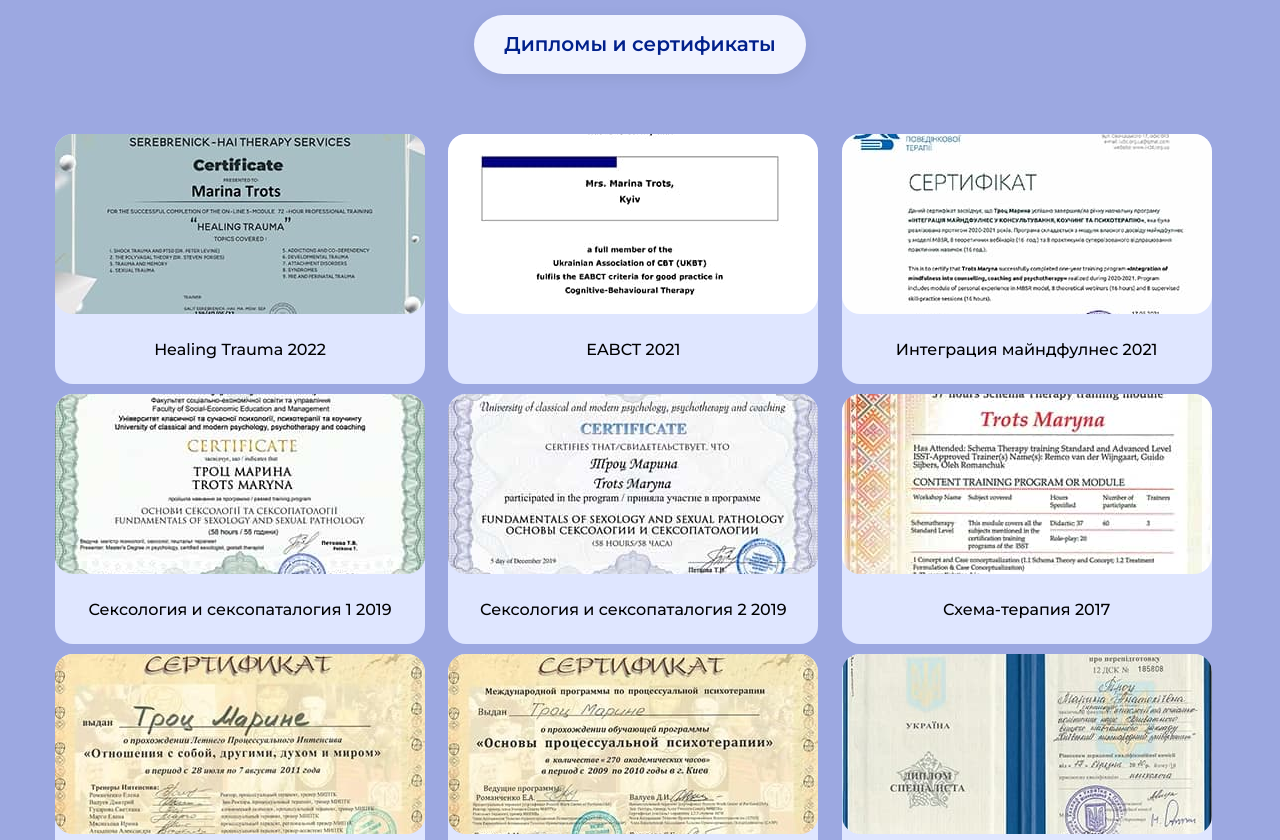
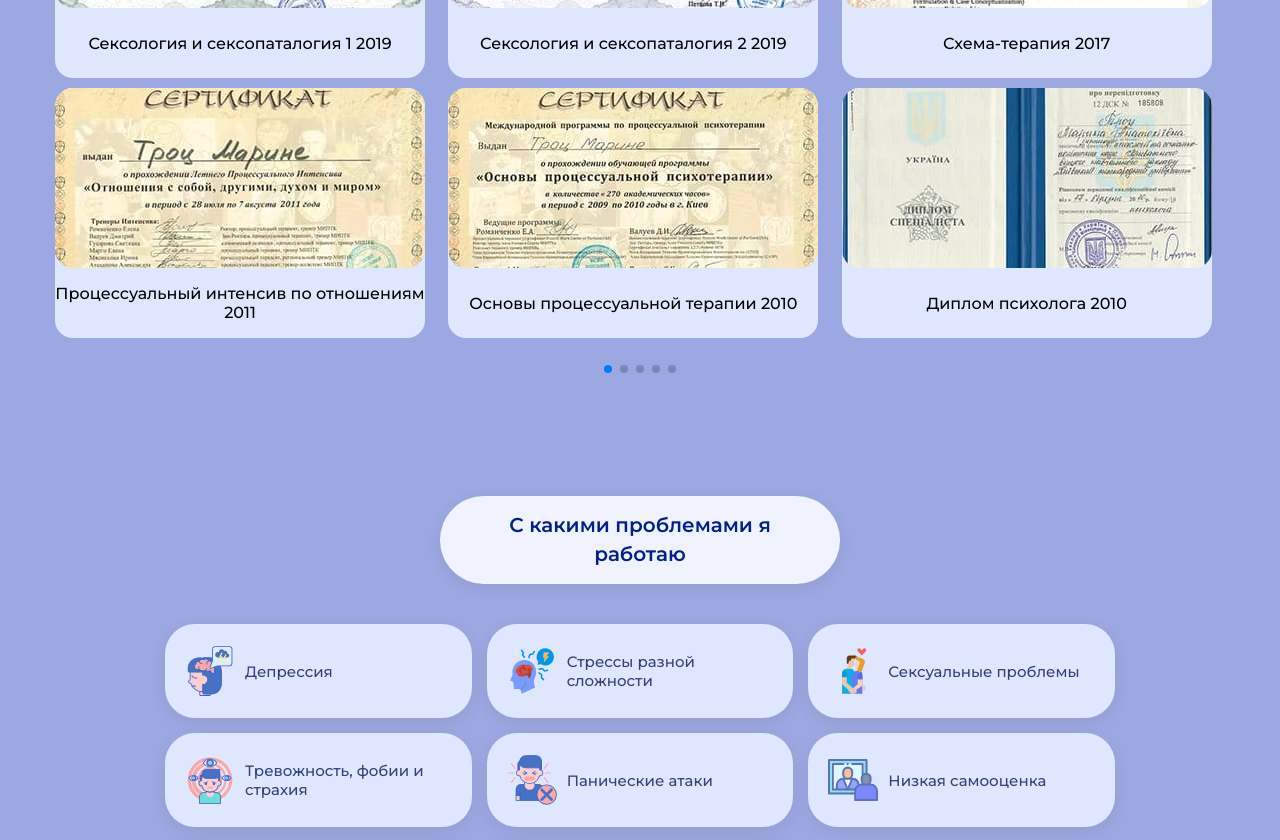
Before and after one commit to Fluebubble/marina-trots-website, a React (Vite) app: page / in a window 1280 px wide. Shown: the part 1960-2800 px from the top of the page. Built offline with nearby package versions, Linux system fonts and the light colour scheme.

Commit message:
pagination added

```diff
--- a/package.json
+++ b/package.json
@@ -14,7 +14,8 @@
     "react": "^18.2.0",
     "react-dom": "^18.2.0",
     "react-responsive": "^10.0.0",
-    "swiper": "^11.1.14"
+    "swiper": "^11.1.14",
+    "yet-another-react-lightbox": "^3.21.6"
   },
   "devDependencies": {
     "@types/react": "^18.2.66",
--- a/src/App.tsx
+++ b/src/App.tsx
@@ -15,10 +15,11 @@
   return (
     <main>
       <Container>
-        <Header />
+        {/* <Header /> */}
         <Story />
         <Problems />
         <Diplomas />
+        <Problems />
       </Container>
     </main>
   );
--- a/src/components/Diplomas/List/List.module.scss
+++ b/src/components/Diplomas/List/List.module.scss
@@ -23,3 +23,22 @@
     margin-top: 60px;
   }
 }
+
+.pagination {
+  margin-top: 10px;
+  margin-top: 20px; /* Отступ снизу галереи */
+  text-align: center;
+
+  // .swiper-pagination-bullet {
+  //   background: gray; /* Цвет точек пагинации */
+  //   width: 10px;
+  //   height: 10px;
+  //   margin: 0 5px;
+  //   opacity: 0.5;
+  // }
+
+  // .swiper-pagination-bullet-active {
+  //   background: blue; /* Цвет активной точки */
+  //   opacity: 1;
+  // }
+}
--- a/src/components/Diplomas/List/List.tsx
+++ b/src/components/Diplomas/List/List.tsx
@@ -1,8 +1,9 @@
-import React from "react";
+import React, { useRef } from "react";
 import "swiper/css";
 import "swiper/css/grid";
+import "swiper/css/pagination";
 import { Swiper, SwiperSlide } from "swiper/react";
-import { Grid } from "swiper/modules";
+import { Grid, Pagination } from "swiper/modules";
 import { Item } from "./Item/Item";
 import { Certificate } from "@/types/certificate";
 import { DeviceSizes } from "../../../types/deviceSizes";
@@ -13,6 +14,12 @@
 }
 
 export const List: React.FC<Props> = ({ certificates }) => {
+  const paginationRef = useRef<HTMLDivElement>(null);
+  const paginationSettings = {
+    clickable: true,
+    el: paginationRef.current,
+  };
+
   return (
     <div className={styles.content}>
       <Swiper
@@ -22,7 +29,8 @@
           fill: "row",
           rows: 2,
         }}
-        modules={[Grid]}
+        pagination={paginationSettings}
+        modules={[Grid, Pagination]}
         breakpoints={{
           [DeviceSizes.desktop]: {
             slidesPerView: 3,
@@ -44,6 +52,7 @@
             />
           </SwiperSlide>
         ))}
+        <div ref={paginationRef} className={styles.pagination}></div>
       </Swiper>
     </div>
   );
```
Also changed, not shown: 1 other file (tests, documents, lock files or other folders).
